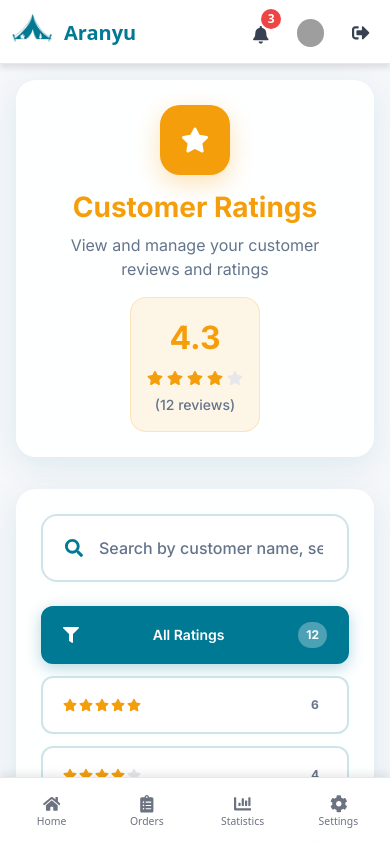
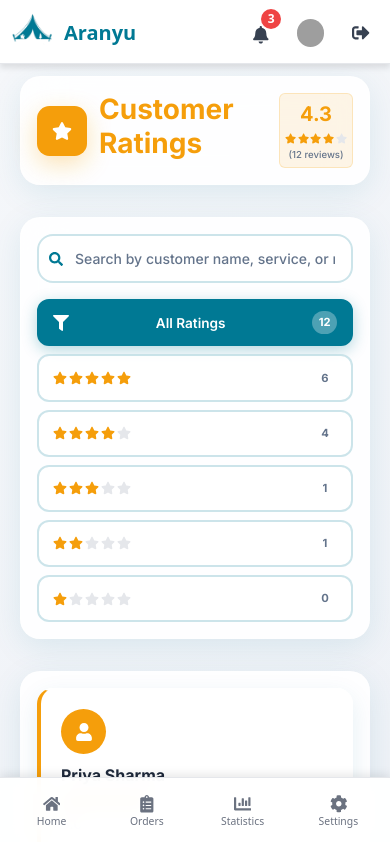
Before and after one commit to madhavavukkum/AranyuPartner, a React (Vite) app: page /myratings in a window 390 px wide. Shown: the top 842 px of the page. Built offline with nearby package versions, Linux system fonts and the light colour scheme; sample sign-in values are in the browser's storage; grey boxes are pictures that could not be loaded.

Commit message:
customer page got mobile version

```diff
--- a/src/pages/CustomerRatings/CustomerRatings.css
+++ b/src/pages/CustomerRatings/CustomerRatings.css
@@ -3,7 +3,7 @@
 /* Customer Ratings Component */
 .customer-ratings {
   font-family: 'Inter', -apple-system, BlinkMacSystemFont, 'Segoe UI', Roboto, sans-serif;
-  background: #f5f7fa;
+  background: linear-gradient(135deg, #f5f7fa 0%, #c3cfe2 100%);
   min-height: 100vh;
   padding: 2rem;
 }
@@ -11,6 +11,7 @@
 .customer-ratings__container {
   max-width: 1200px;
   margin: 0 auto;
+  width: 100%;
 }
 
 /* Header */
@@ -72,9 +73,9 @@
   flex-direction: column;
   align-items: center;
   text-align: center;
-  padding: 1rem;
+  padding: 0.75rem;
   background: rgba(245, 158, 11, 0.1);
-  border-radius: 16px;
+  border-radius: 12px;
   border: 1px solid rgba(245, 158, 11, 0.2);
 }
 
@@ -82,22 +83,22 @@
   display: flex;
   flex-direction: column;
   align-items: center;
-  gap: 0.5rem;
+  gap: 0.25rem;
 }
 
 .customer-ratings__average-number {
-  font-size: 2.5rem;
+  font-size: 2rem;
   font-weight: 700;
   color: #f59e0b;
 }
 
 .customer-ratings__average-stars {
   display: flex;
-  gap: 0.25rem;
+  gap: 0.2rem;
 }
 
 .customer-ratings__star {
-  font-size: 1.25rem;
+  font-size: 1rem;
   color: #e5e7eb;
 }
 
@@ -106,7 +107,7 @@
 }
 
 .customer-ratings__total-reviews {
-  font-size: 0.875rem;
+  font-size: 0.75rem;
   color: #64748b;
   font-weight: 500;
 }
@@ -281,11 +282,10 @@
 .customer-ratings__empty-description {
   font-size: 1.125rem;
   color: #64748b;
-  margin-bottom: 2rem;
+  margin: 0;
   line-height: 1.6;
   max-width: 600px;
-  margin-left: auto;
-  margin-right: auto;
+  margin: 0 auto;
 }
 
 .customer-ratings__back-btn {
@@ -310,41 +310,81 @@
 }
 
 /* Responsive Design */
-@media (max-width: 768px) {
+@media (max-width: 1024px) {
   .customer-ratings {
-    padding: 1rem;
+    padding: 1.5rem;
+  }
+
+  .customer-ratings__container {
+    max-width: 100%;
+    padding: 0 1rem;
   }
 
   .customer-ratings__header-content {
     padding: 1.5rem;
-    flex-direction: column;
-    text-align: center;
-    gap: 1rem;
+    gap: 1.25rem;
+    flex-direction: row;
+    align-items: center;
   }
 
   .customer-ratings__header-icon {
     width: 70px;
     height: 70px;
     font-size: 1.75rem;
+    border-radius: 17.5px;
   }
 
   .customer-ratings__title {
-    font-size: 2rem;
+    font-size: 2.25rem;
   }
 
   .customer-ratings__subtitle {
     font-size: 1rem;
   }
 
+  .customer-ratings__stats {
+    padding: 0.5rem;
+    border-radius: 10px;
+  }
+
+  .customer-ratings__average-number {
+    font-size: 1.75rem;
+  }
+
+  .customer-ratings__average-stars {
+    gap: 0.15rem;
+  }
+
+  .customer-ratings__star {
+    font-size: 0.9rem;
+  }
+
+  .customer-ratings__total-reviews {
+    font-size: 0.7rem;
+  }
+
   .customer-ratings__filters {
     padding: 1.5rem;
   }
 
+  .customer-ratings__search-container {
+    margin-bottom: 1.25rem;
+  }
+
+  .customer-ratings__search-input {
+    padding: 1rem 1.25rem 1rem 3rem;
+    font-size: 0.95rem;
+  }
+
   .customer-ratings__rating-filters {
-    flex-direction: column;
+    gap: 0.75rem;
+    flex-wrap: wrap;
   }
 
   .customer-ratings__rating-btn {
+    padding: 0.875rem 1.25rem;
+    font-size: 0.9rem;
+    flex: 1 1 calc(50% - 0.75rem);
     justify-content: space-between;
   }
 
@@ -353,7 +393,7 @@
   }
 
   .customer-ratings__empty-state {
-    padding: 3rem 1rem;
+    padding: 3rem 1.5rem;
   }
 
   .customer-ratings__empty-icon {
@@ -368,28 +408,210 @@
 
   .customer-ratings__empty-description {
     font-size: 1rem;
+    max-width: 90%;
+  }
+}
+
+@media (max-width: 768px) {
+  .customer-ratings {
+    padding: 1rem;
+  }
+
+  .customer-ratings__header-content {
+    padding: 1.25rem;
+    flex-direction: row;
+    align-items: center;
+    gap: 1rem;
+  }
+
+  .customer-ratings__header-icon {
+    width: 60px;
+    height: 60px;
+    font-size: 1.5rem;
+    border-radius: 15px;
+  }
+
+  .customer-ratings__title {
+    font-size: 2rem;
+  }
+
+  .customer-ratings__subtitle {
+    display: none;
+  }
+
+  .customer-ratings__stats {
+    padding: 0.4rem;
+    border-radius: 8px;
+  }
+
+  .customer-ratings__average-number {
+    font-size: 1.5rem;
+  }
+
+  .customer-ratings__average-stars {
+    gap: 0.1rem;
+  }
+
+  .customer-ratings__star {
+    font-size: 0.8rem;
+  }
+
+  .customer-ratings__total-reviews {
+    font-size: 0.65rem;
+  }
+
+  .customer-ratings__filters {
+    padding: 1.25rem;
+  }
+
+  .customer-ratings__search-input {
+    padding: 0.875rem 1rem 0.875rem 2.5rem;
+    font-size: 0.9rem;
+  }
+
+  .customer-ratings__search-icon {
+    left: 1rem;
+    font-size: 1rem;
+  }
+
+  .customer-ratings__rating-btn {
+    padding: 0.75rem 1rem;
+    font-size: 0.875rem;
+    flex: 1 1 calc(50% - 0.5rem);
+  }
+
+  .customer-ratings__content {
+    padding: 1.25rem;
+  }
+
+  .customer-ratings__empty-state {
+    padding: 2.5rem 1rem;
+  }
+
+  .customer-ratings__empty-icon {
+    width: 90px;
+    height: 90px;
+    font-size: 2.25rem;
+  }
+
+  .customer-ratings__empty-title {
+    font-size: 1.4rem;
+  }
+
+  .customer-ratings__empty-description {
+    font-size: 0.95rem;
   }
 }
 
 @media (max-width: 480px) {
+  .customer-ratings {
+    padding: 0.75rem;
+  }
+
+  .customer-ratings__container {
+    padding: 0 0.5rem;
+  }
+
+  .customer-ratings__header-content {
+    padding: 1rem;
+    flex-direction: row;
+    gap: 0.75rem;
+  }
+
+  .customer-ratings__header-icon {
+    width: 50px;
+    height: 50px;
+    font-size: 1.25rem;
+    border-radius: 12.5px;
+  }
+
   .customer-ratings__title {
     font-size: 1.75rem;
   }
 
+  .customer-ratings__subtitle {
+    display: none;
+  }
+
+  .customer-ratings__stats {
+    padding: 0.3rem;
+    border-radius: 6px;
+  }
+
+  .customer-ratings__average-number {
+    font-size: 1.25rem;
+  }
+
+  .customer-ratings__average-stars {
+    gap: 0.1rem;
+  }
+
+  .customer-ratings__star {
+    font-size: 0.7rem;
+  }
+
+  .customer-ratings__total-reviews {
+    font-size: 0.6rem;
+  }
+
+  .customer-ratings__filters {
+    padding: 1rem;
+  }
+
+  .customer-ratings__search-container {
+    margin-bottom: 1rem;
+  }
+
+  .customer-ratings__search-input {
+    padding: 0.75rem 1rem 0.75rem 2.25rem;
+    font-size: 0.875rem;
+  }
+
+  .customer-ratings__search-icon {
+    left: 0.75rem;
+    font-size: 0.875rem;
+  }
+
   .customer-ratings__rating-filters {
-    gap: 0.75rem;
+    gap: 0.5rem;
   }
 
   .customer-ratings__rating-btn {
-    padding: 0.875rem 1.25rem;
-    font-size: 0.875rem;
+    padding: 0.625rem 0.875rem;
+    font-size: 0.85rem;
+    flex: 1 1 100%;
+    justify-content: space-between;
   }
 
-  .customer-ratings__average-number {
+  .customer-ratings__rating-count {
+    font-size: 0.7rem;
+    padding: 0.2rem 0.4rem;
+  }
+
+  .customer-ratings__content {
+    padding: 1rem;
+  }
+
+  .customer-ratings__list {
+    gap: 1rem;
+  }
+
+  .customer-ratings__empty-state {
+    padding: 2rem 0.75rem;
+  }
+
+  .customer-ratings__empty-icon {
+    width: 80px;
+    height: 80px;
     font-size: 2rem;
   }
 
-  .customer-ratings__star {
-    font-size: 1rem;
+  .customer-ratings__empty-title {
+    font-size: 1.25rem;
+  }
+
+  .customer-ratings__empty-description {
+    font-size: 0.875rem;
+    max-width: 95%;
   }
 }
```
